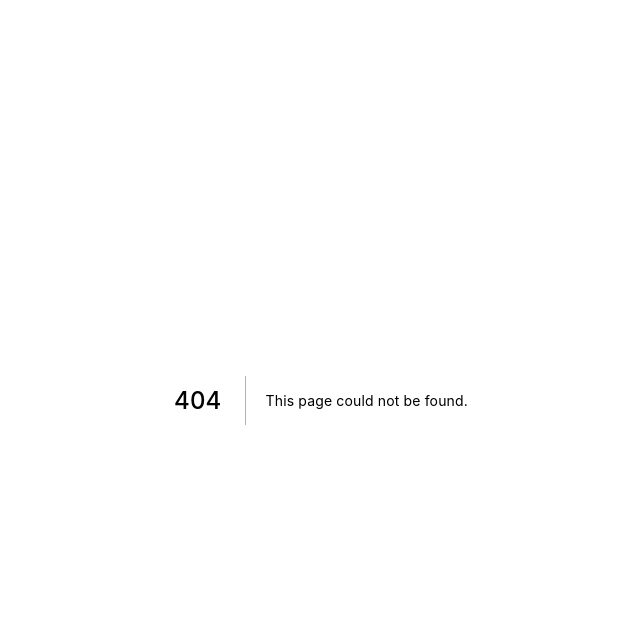
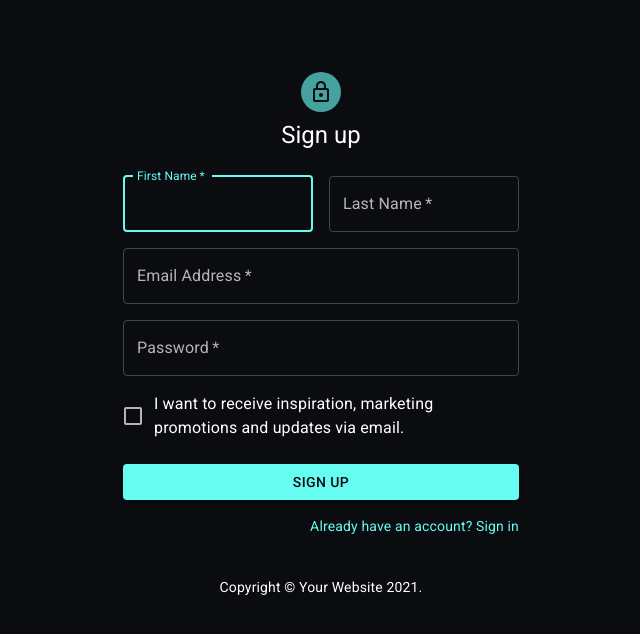
Before and after one commit to muskanvaswan/next-material-ui, a Next.js app: page /accounts/sign-up in a window 1280 px wide. Before the commit this address had no page. Shown: the top 634 px of the page, without its empty margins (319-959 px from the left). Built offline with nearby package versions, Linux system fonts and the light colour scheme.

Commit message:
making sign up page

```diff
--- /dev/null
+++ b/pages/accounts/sign-up.js
@@ -0,0 +1,48 @@
+import React from 'react';
+import Avatar from '@material-ui/core/Avatar';
+import CssBaseline from '@material-ui/core/CssBaseline';
+import Box from '@material-ui/core/Box';
+import LockOutlinedIcon from '@material-ui/icons/LockOutlined';
+import Typography from '@material-ui/core/Typography';
+import { makeStyles } from '@material-ui/core/styles';
+import Container from '@material-ui/core/Container';
+
+import Form from '../../src/components/accounts/SignUp/Form'
+import Copyright from '../../src/components/Copyright'
+
+
+
+const useStyles = makeStyles((theme) => ({
+  paper: {
+    marginTop: theme.spacing(8),
+    display: 'flex',
+    flexDirection: 'column',
+    alignItems: 'center',
+  },
+  avatar: {
+    margin: theme.spacing(1),
+    backgroundColor: theme.palette.secondary.main,
+  },
+}));
+
+export default function SignUp() {
+  const classes = useStyles();
+
+  return (
+    <Container component="main" maxWidth="xs">
+      <CssBaseline />
+      <div className={classes.paper}>
+        <Avatar className={classes.avatar}>
+          <LockOutlinedIcon />
+        </Avatar>
+        <Typography component="h1" variant="h5">
+          Sign up
+        </Typography>
+        <Form />
+      </div>
+      <Box mt={5}>
+        <Copyright />
+      </Box>
+    </Container>
+  );
+}
```
